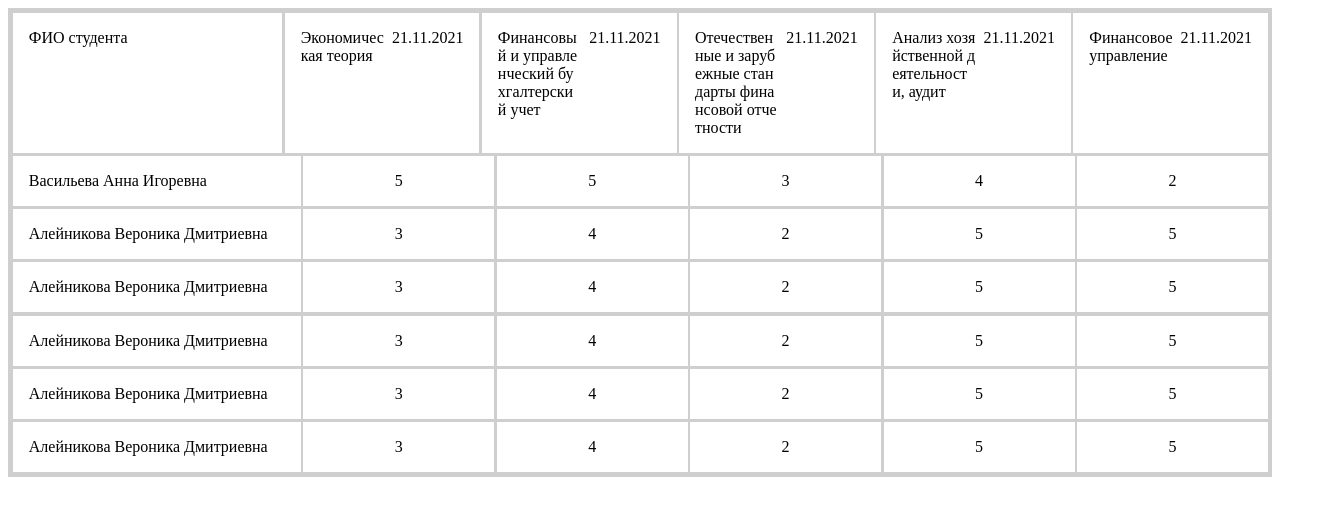
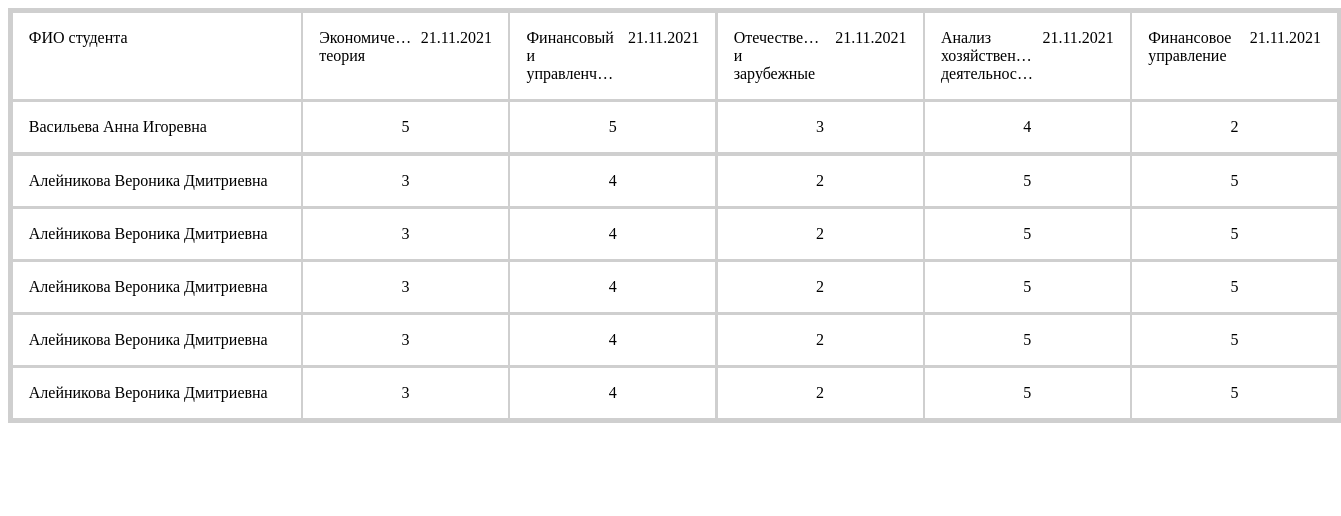
Before and after one commit to Chiga2030/isco-pro-test-task, a React (Create React App) app: page / in a window 1280 px wide. Shown: the top 516 px of the page, 1341 px wide, since content can reach past the window. Built offline with nearby package versions, Linux system fonts and the light colour scheme.

Commit message:
modify style of header

```diff
--- a/src/components/Table/Table.module.css
+++ b/src/components/Table/Table.module.css
@@ -10,6 +10,10 @@
   display: flex;
 }
 
+.header {
+  height: 5.6rem;
+}
+
 .headerCell,
 .bodyCell {
   padding: 1rem;
@@ -18,6 +22,15 @@
   background: #fff;
   display: flex;
   justify-content: space-between;
+}
+
+.headerCell {
+  min-width: 8rem;
+}
+
+.scoresSpace {
+  display: flex;
+  width: 100%;
 }
 
 .bodyCell {
@@ -37,11 +50,12 @@
 
 .studyName {
   margin-right: .5rem;
-  word-break: break-all;
   max-width: 6rem;
+  overflow: hidden;
+  text-overflow: ellipsis;
 }
 
 .studentName {
-  width: 16rem;
+  min-width: 16rem;
   justify-content: start;
 }
--- a/src/components/Table/TableBody.jsx
+++ b/src/components/Table/TableBody.jsx
@@ -1,4 +1,8 @@
 import styles from './Table.module.css';
+
+import {
+  useRef,
+} from 'react';
 
 import BodyCell from './BodyCell';
 
@@ -7,17 +11,24 @@ const TableBody = ({
   date,
   classesName,
   student,
-}) => (
+}) => {
+  const scoresSpace = useRef(null);
+
+  return (
     <div className={ styles.tableBody }>
       <div className={ `${styles.bodyCell} ${styles.studentName}` }>
         { student.name }
       </div>
+      <div className={ styles.scoresSpace } ref={ scoresSpace }>
         <BodyCell
           date={ date }
           classesName={classesName}
           studentPerformance={ student.performance }
         />
       </div>
+    </div>
   );
+};
+
 
 export default TableBody;
```
Lines whose indentation alone changed are shown as unchanged.
